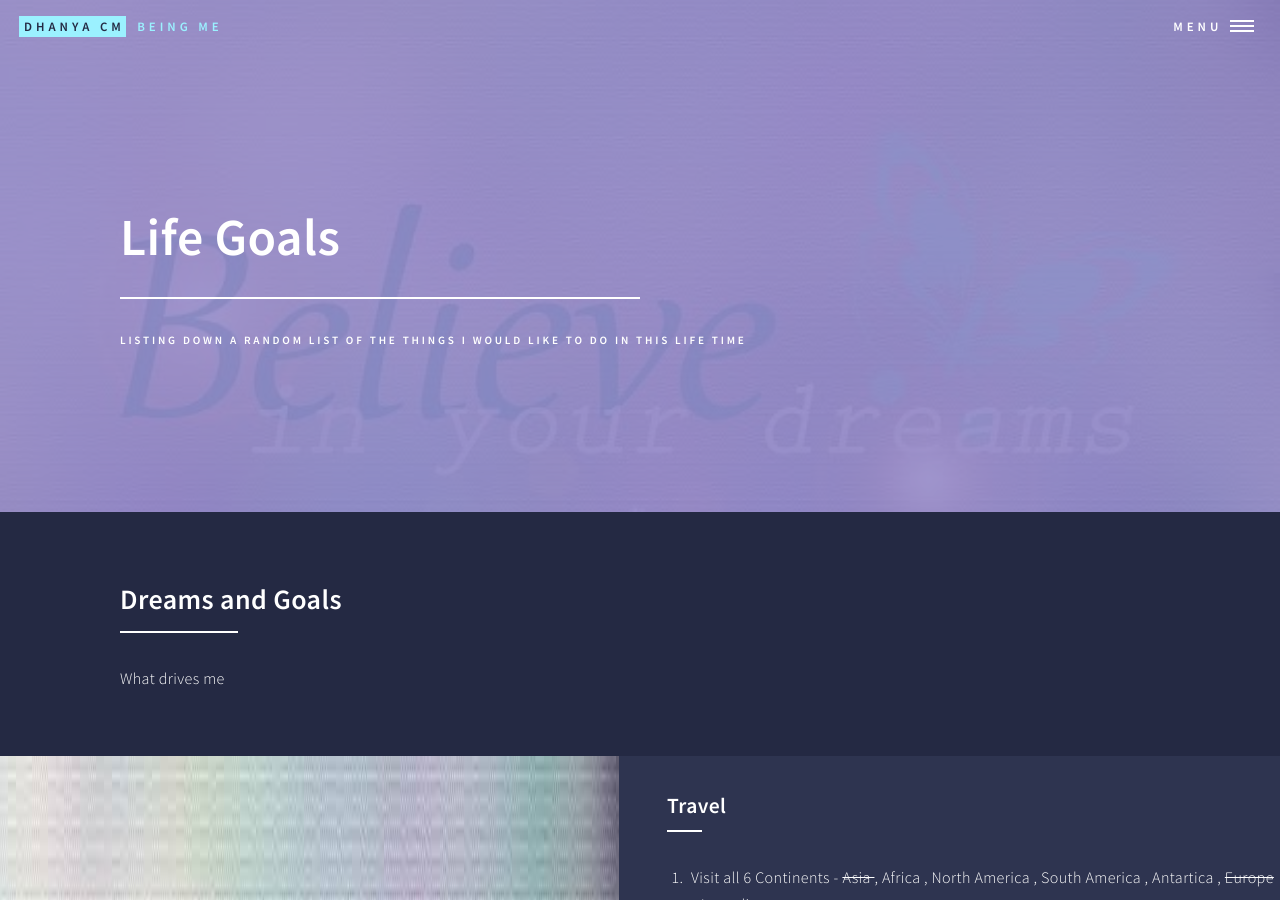
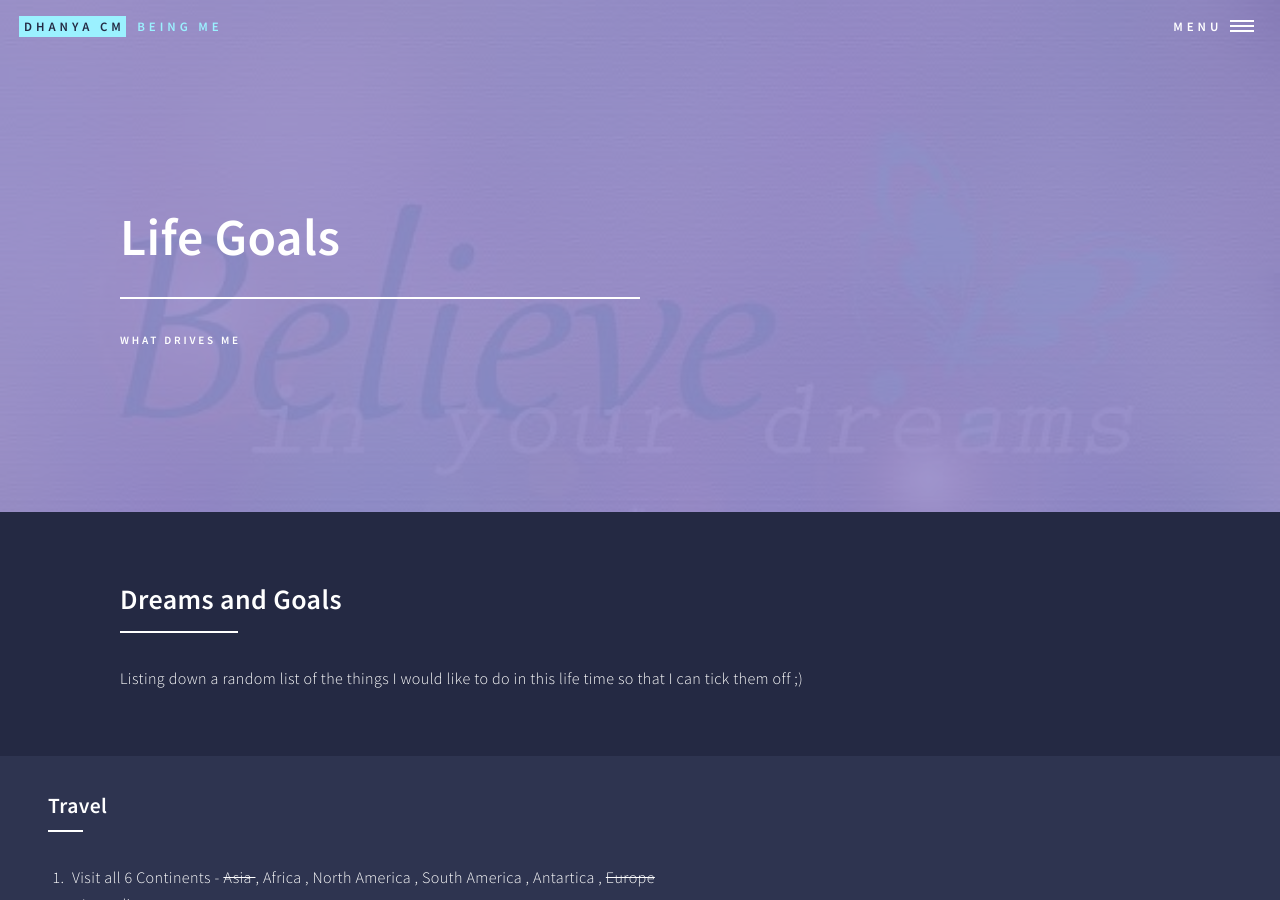
Before and after one commit to dhanyacm/dhanyacm, a Jekyll site: the page built from lifegoals.html, in a window 1280 px wide and 900 px high. Built offline with Jekyll 4.4.1, drawn with Linux system fonts in a browser that asks for light colours.

Commit message:
Update lifegoals.html

```diff
--- a/lifegoals.html
+++ b/lifegoals.html
@@ -29,7 +29,8 @@
                     <header class="major">
                       <h2>Dreams and Goals</h2>
                     </header>
-                    <p> What drives me
+                    <p>
+			    Listing down a random list of the things I would like to do in this life time so that I can tick them off ;)
 
                     </p>
                   </div>
@@ -39,7 +40,6 @@
     <!-- Two -->
 		<section id="two" class="spotlights">
 			<section>
-				<img src="images/pic12.jpg" alt="Travel" data-position="center center" />
 				<div class="content">
 					<div class="inner">
 						<header class="major">
@@ -449,7 +449,7 @@
 				</div>
 			</section>
 			<section>
-				<img src="images/pic09.jpg" alt="Health" data-position="top center" />
+
 				<div class="content">
 					<div class="inner">
 						<header class="major">
@@ -508,7 +508,6 @@
 			</section>
 
 			<section>
-				<img src="images/pic12.jpg" alt="Travel" data-position="center center" />
 
 				<div class="content">
 					<div class="inner">
@@ -531,8 +530,6 @@
 			</section>
 			<section>
 
-				<img src="images/pic09.jpg" alt="Health" data-position="top center" />
-
 				<div class="content">
 					<div class="inner">
 						<header class="major">
@@ -551,8 +548,6 @@
 			</section>
 
 			<section>
-				<img src="images/pic12.jpg" alt="Travel" data-position="center center" />
-
 				<div class="content">
 					<div class="inner">
 						<header class="major">
@@ -570,9 +565,6 @@
 				</div>
 			</section>
 			<section>
-
-				<img src="images/pic09.jpg" alt="Health" data-position="top center" />
-
 				<div class="content">
 					<div class="inner">
 						<header class="major">
@@ -587,7 +579,6 @@
 			</section>
 
 			<section>
-				<img src="images/pic12.jpg" alt="Travel" data-position="center center" />
 
 				<div class="content">
 					<div class="inner">
```
Also changed, not shown: other parts of lifegoals.html (+1 -1 lines).
